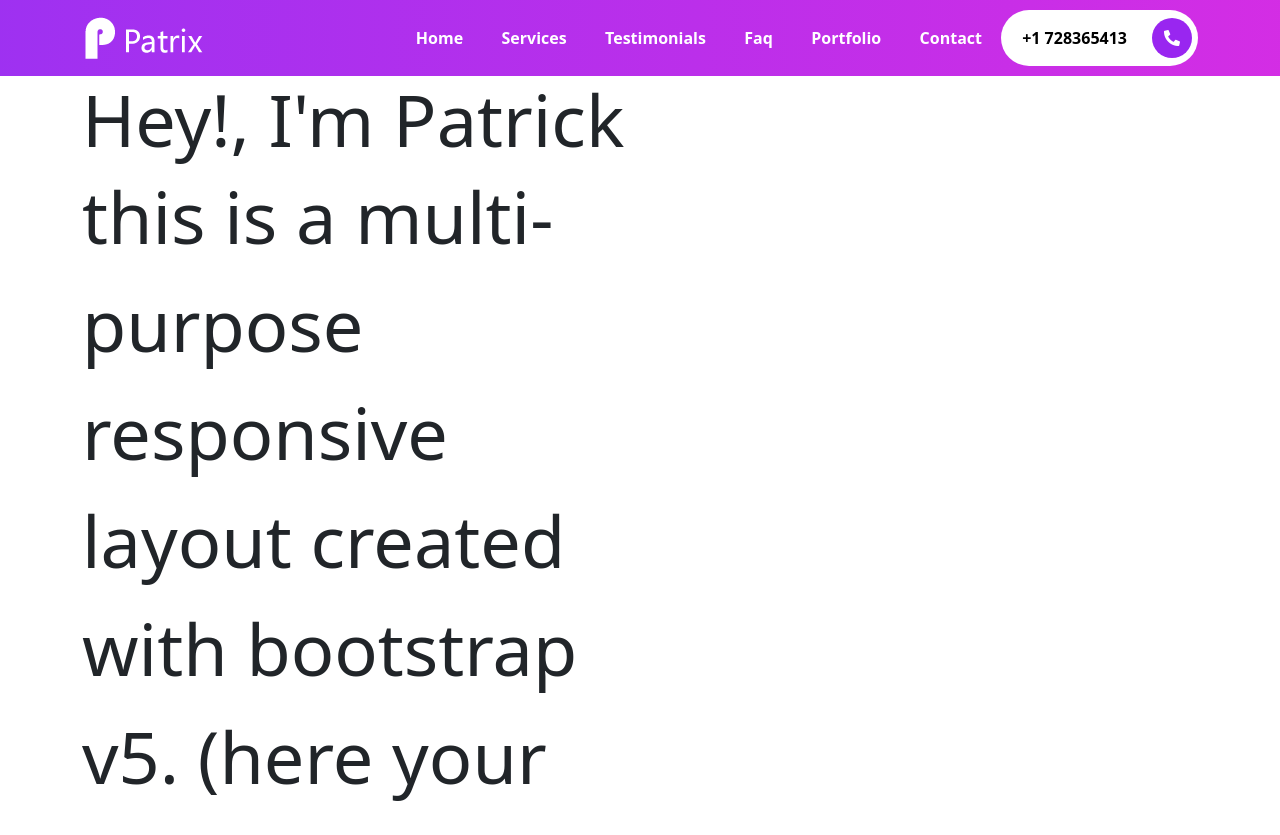
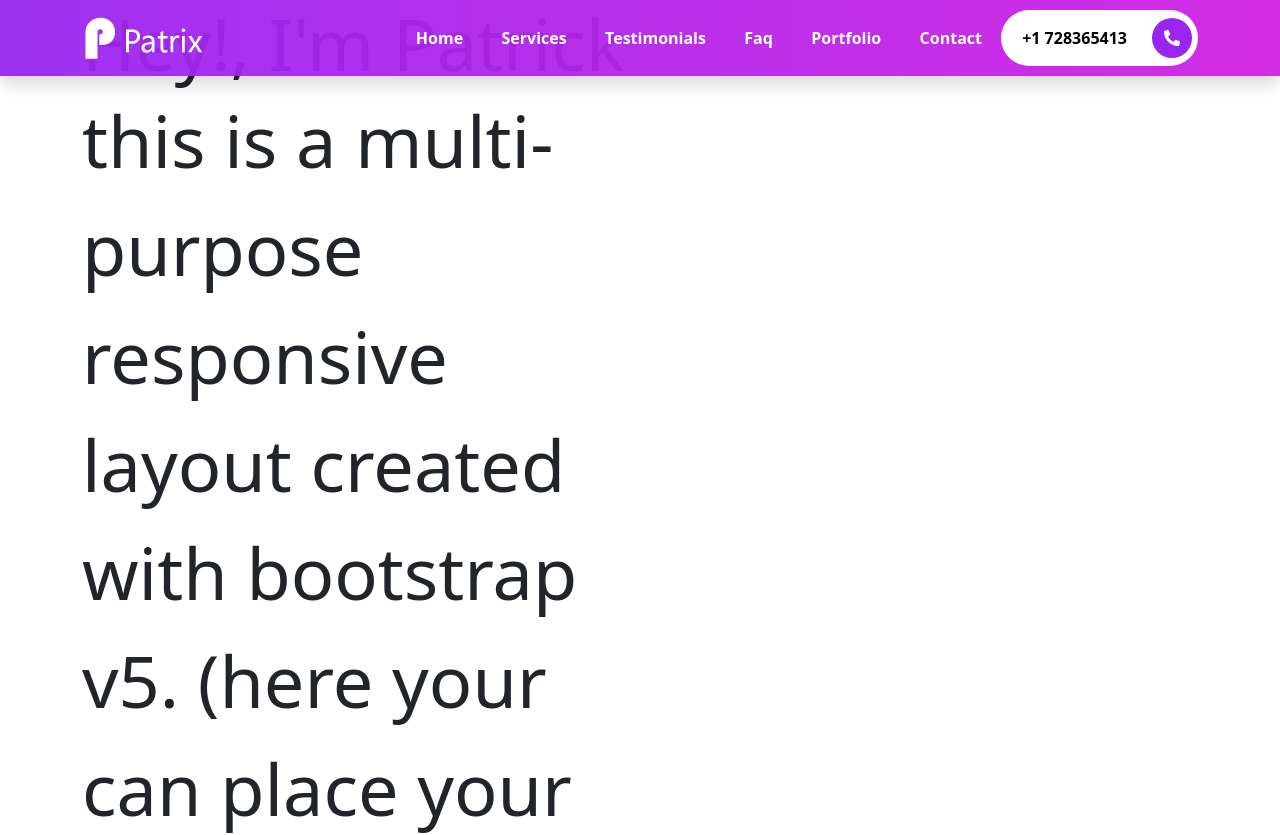
Before and after one commit to TimothySiskin/bootstrap-v5, a website: page index.html in a window 1280 px wide. Shown: the top 835 px of the page. Drawn offline with nearby package versions, Linux system fonts and the light colour scheme; files that its build step writes are made by us from their sources.

Commit message:
+ nav .shadow

```diff
--- a/index.html
+++ b/index.html
@@ -19,7 +19,7 @@
   <body>
     <!-- START THE VAVEBAR SECTION -->
 
-    <nav class="navbar navbar-expand-lg navbar-light menu">
+    <nav class="navbar navbar-expand-lg navbar-light menu shadow fixed-top">
       <div class="container">
         <a class="navbar-brand" href="#">
           <img src="assets/images/logo.png" alt="logo image" />
```
